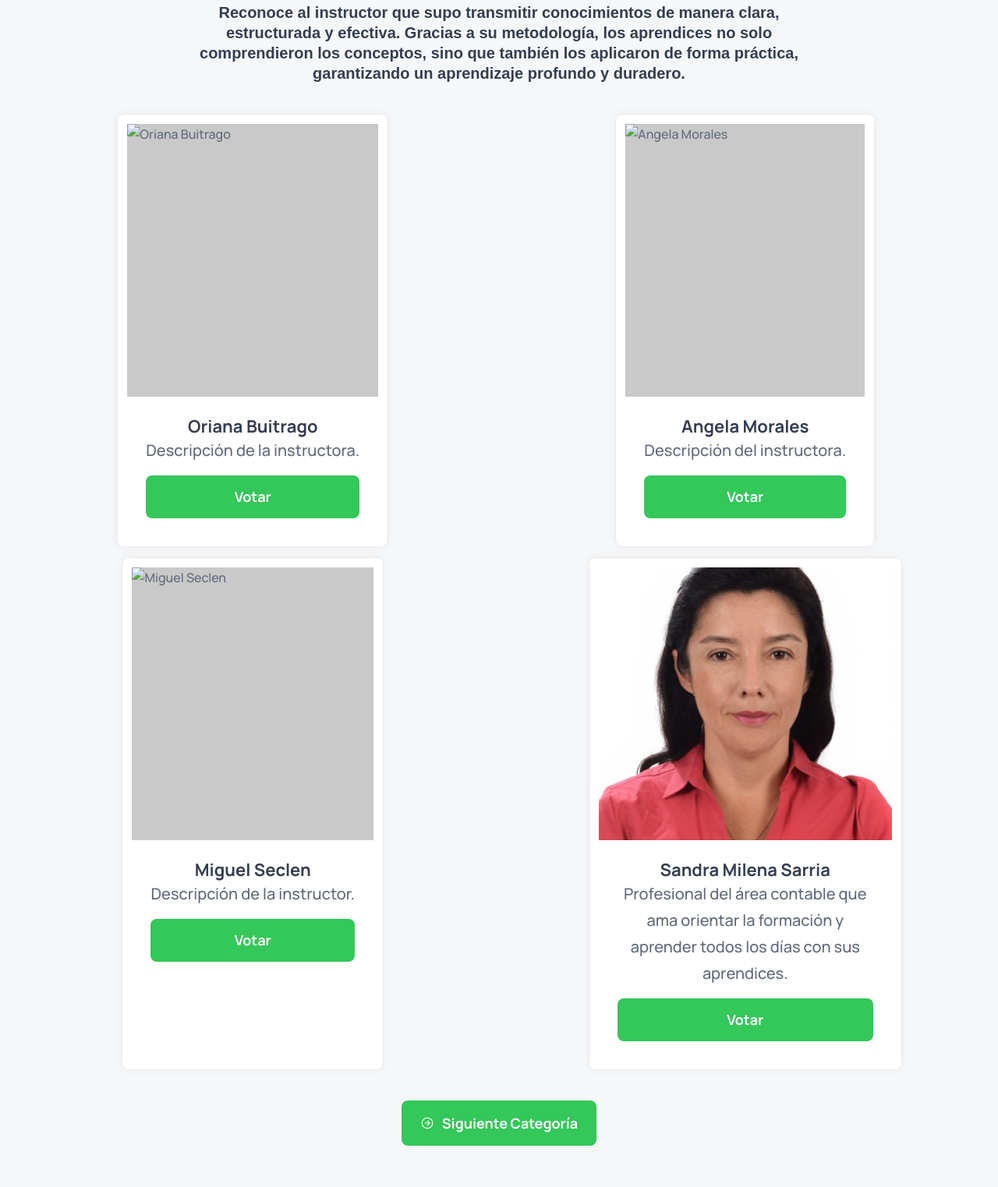
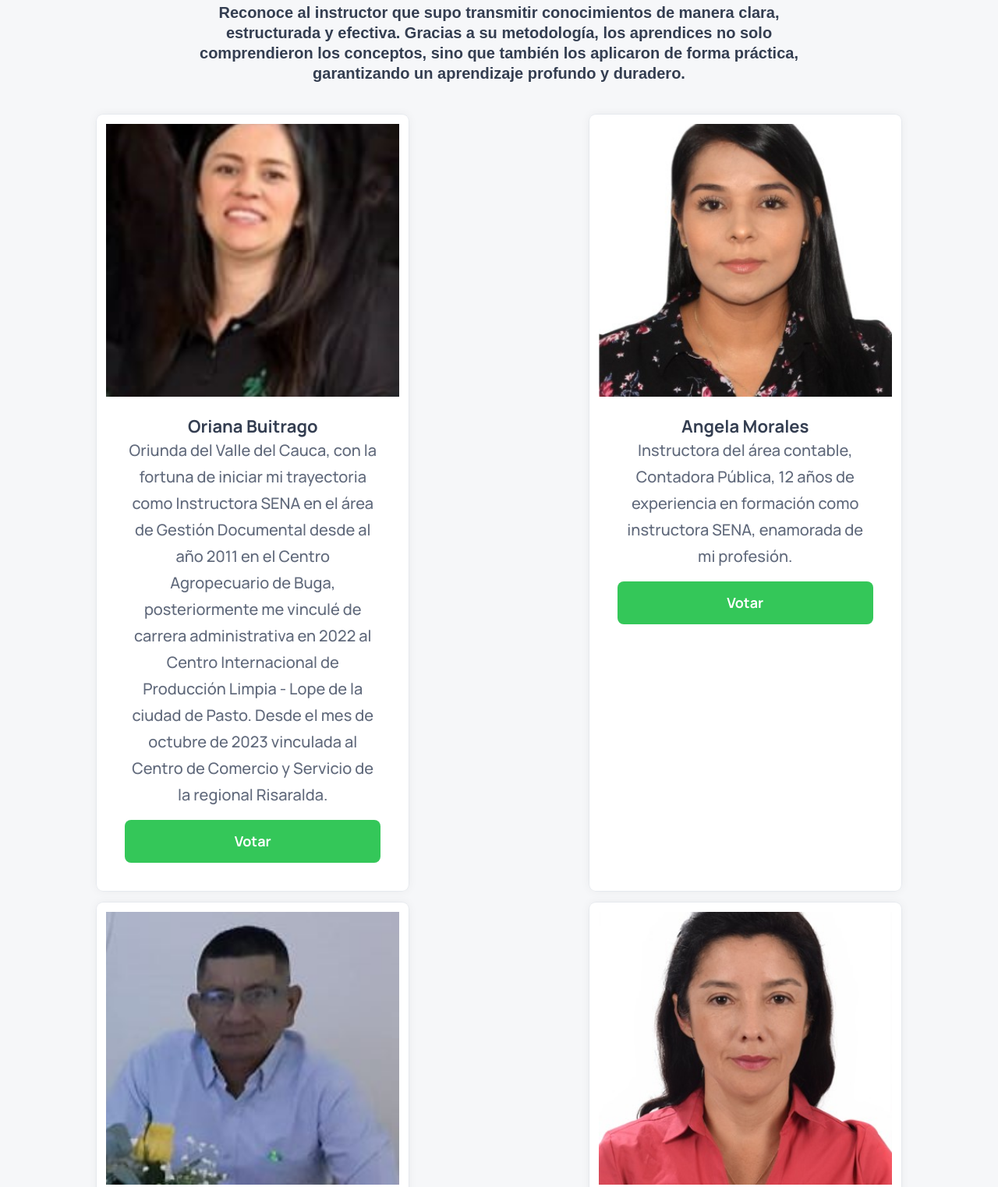
Before and after one commit to Alejandro-Bedoya/PREMIOS-FPI, a plain HTML site: page categoria-3.html in a window 1280 px wide. Shown: the part 351-1874 px from the top of the page at 78% size. Drawn offline with nearby package versions, Linux system fonts and the light colour scheme; no server answers.

Commit message:
Add files via upload

```diff
--- a/categoria-3.html
+++ b/categoria-3.html
@@ -105,11 +105,17 @@
                 <div class="grid-container">
                     <div class="project-card">
                         <figure class="card-banner img-holder">
-                            <img src="SENA VERDE.png" alt="Oriana Buitrago" class="img-cover">
+                            <img src="Instructores/ORIANA BUITRAGO.jpeg" alt="Oriana Buitrago" class="img-cover">
                         </figure>
                         <div class="card-content">
                             <h3 class="h3">Oriana Buitrago</h3>
-                            <p class="card-text">Descripción de la instructora.</p>
+                            <p class="card-text">Oriunda del Valle del Cauca, con la fortuna de
+                            iniciar mi trayectoria como Instructora SENA en el área de Gestión
+                            Documental desde al año 2011 en el Centro Agropecuario de Buga,
+                            posteriormente me vinculé de carrera administrativa en 2022 al Centro
+                            Internacional de Producción Limpia - Lope de la ciudad de Pasto. Desde
+                            el mes de octubre de 2023 vinculada al Centro de Comercio y Servicio de
+                            la regional Risaralda. </p>
                             <!--<div class="progress-container">
                                 <div class="progress-bar" id="progress-Oriana-Buitrago"></div>
                             </div>
@@ -120,11 +126,13 @@
 
                     <div class="project-card">
                         <figure class="card-banner img-holder">
-                            <img src="SENA VERDE.png" alt="Angela Morales" class="img-cover">
+                            <img src="Instructores/ANGELA MORALES.jpg" alt="Angela Morales" class="img-cover">
                         </figure>
                         <div class="card-content">
                             <h3 class="h3">Angela Morales</h3>
-                            <p class="card-text">Descripción del instructora.</p>
+                            <p class="card-text">Instructora del área contable, Contadora Pública,
+                            12 años de experiencia en formación como instructora SENA, enamorada de
+                            mi profesión. </p>
                             <!--<div class="progress-container">
                                 <div class="progress-bar" id="progress-Angela-Morales"></div>
                             </div>
@@ -135,11 +143,14 @@
 
                     <div class="project-card">
                         <figure class="card-banner img-holder">
-                            <img src="SENA VERDE.png" alt="Miguel Seclen" class="img-cover">
+                            <img src="Instructores/MIGUEL SECLEN.JPG" alt="Miguel Seclen" class="img-cover">
                         </figure>
                         <div class="card-content">
                             <h3 class="h3">Miguel Seclen</h3>
-                            <p class="card-text">Descripción de la instructor.</p>
+                            <p class="card-text">Soy un profesional innovador, crítico, analista y en
+                            constante investigación de nuevas tecnologías, para orientar una formación
+                            de calidad por medio de práctica en el desarrollo de las competencias tecnológicas
+                            y siempre ajustando a los requerimientos que necesita el sector empresarial.</p>
                             <!--<div class="progress-container">
                                 <div class="progress-bar" id="progress-Miguel-Seclen"></div>
                             </div>
```
Also changed, not shown: categoria-1.html (+4 -2 lines), categoria-4.html (+4 -2 lines), index.html (+3 -3 lines), FICHA 2848803.jpg (added), FICHA TARDE 2.jpg (added).
